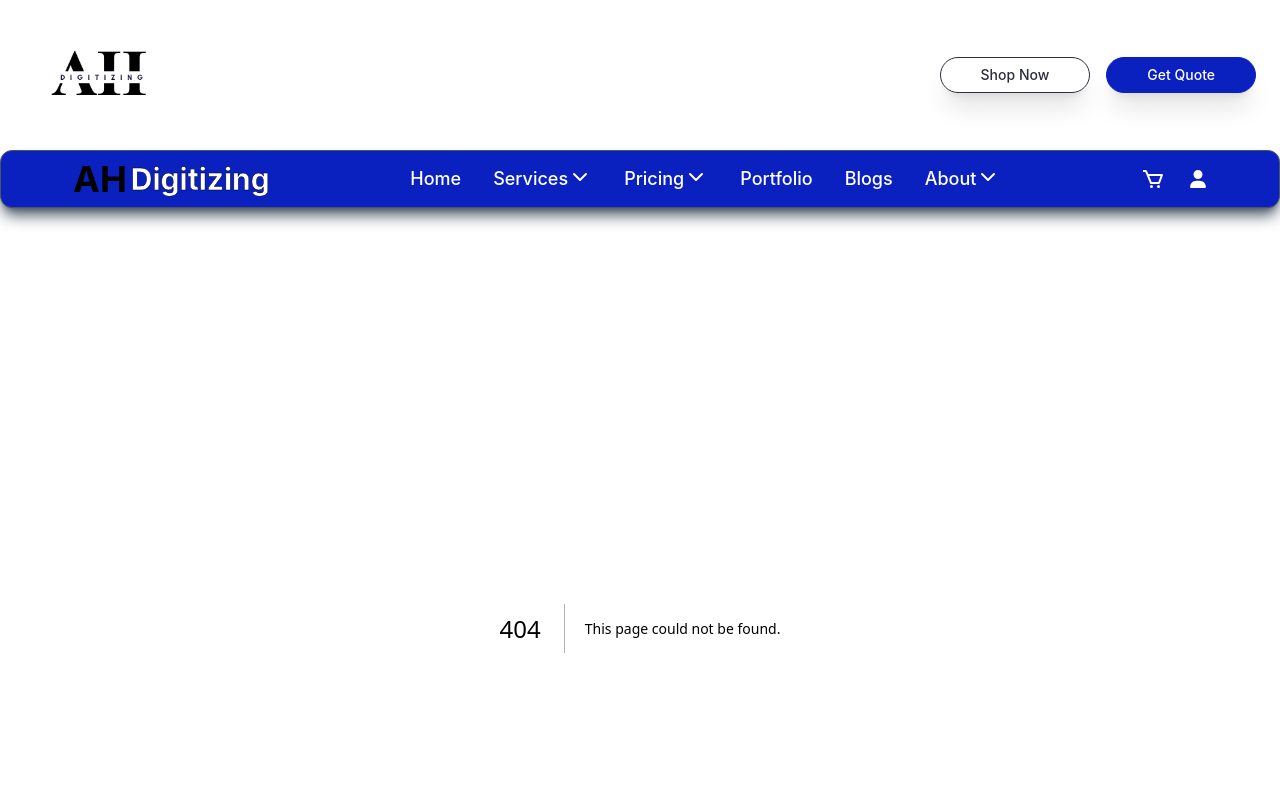
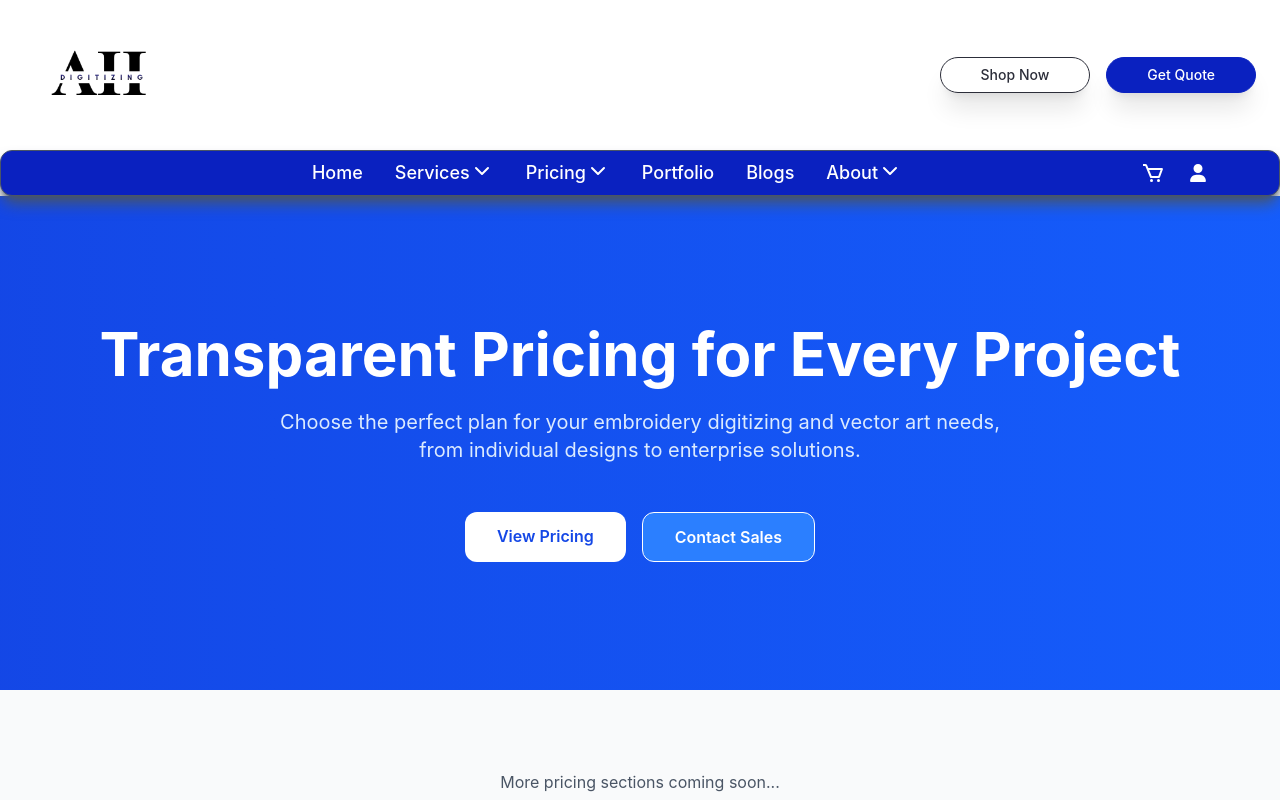
Before and after one commit to fourgoAgency/Ah-digitizing, a Next.js app: page /pricing in a window 1280 px wide. Before the commit this address had no page. Shown: the top 800 px of the page. Built offline with nearby package versions, Linux system fonts and the light colour scheme.

Commit message:
feat(Pricing): add PricingPage and Hero component for transparent pricing display

```diff
--- /dev/null
+++ b/app/pricing/page.tsx
@@ -0,0 +1,20 @@
+"use client";
+
+import React from "react";
+import Hero from "@/components/pricing/Hero";
+
+export default function PricingPage() {
+  return (
+    <div className="min-h-screen bg-gray-50">
+      <Hero />
+      {/* Additional pricing sections can be added here */}
+      <section className="py-20 px-6">
+        <div className="max-w-7xl mx-auto">
+          <div className="text-center">
+            <p className="text-gray-600">More pricing sections coming soon...</p>
+          </div>
+        </div>
+      </section>
+    </div>
+  );
+}
--- a/components/Header.tsx
+++ b/components/Header.tsx
@@ -16,6 +16,8 @@ import {
 import { ChevronDown, Menu } from "lucide-react";
 import { PiCarThin } from "react-icons/pi";
 import { BiCart } from "react-icons/bi";
+import { useEffect } from "react";
+import { motion, AnimatePresence } from "framer-motion";
 
 /* ================= TOP NAVBAR ================= */
 function TopNavbar() {
@@ -54,14 +56,54 @@ const rasterToVectorItems = [
   { label: "Color Separation", href: "/services/raster-to-vector/color-separation" },
 ];
 
-function DesktopMenu() {
+function DesktopMenu({ isSticky }: { isSticky: boolean }) {
   return (
-    <nav className="hidden p-2 px-18 rounded-lg border border-gray-600 shadow-lg shadow-gray-600 bg-primary w-full md:flex  justify-items-center gap-8 text-lg font-medium text-left justify-between text-white">
-      <Link href="/" className="flex items-center gap-1 text-3xl">
-        <p className="font-bold text-black text-4xl">AH </p>
-        {/* <span className="font-bold bg-linear-to-br from-primary to-black bg-clip-text text-transparent">Digitizing</span> */}
-        <p className="font-bold" style={{ WebkitTextStroke: '0.4px black' }}>Digitizing</p>
-      </Link>
+    <motion.nav
+  animate={{
+    scale: isSticky ? 0.9999 : 1,
+    marginLeft: isSticky ? "1rem" : "0rem",
+    marginRight: isSticky ? "1rem" : "0rem",
+  }}
+  transition={{ duration: 0.25, ease: "easeOut" }}
+  className={`
+    p-2 px-18
+    rounded-lg
+    bg-primary
+    border border-gray-600
+    shadow-lg shadow-gray-600
+    w-full
+    md:flex
+    justify-between
+    gap-8
+    text-lg
+    font-medium
+    text-white
+  `}
+>
+
+      <AnimatePresence>
+        {isSticky && (
+          <motion.div
+            initial={{ opacity: 0, y: -20 }}
+            animate={{ opacity: 1, y: 0 }}
+            exit={{ opacity: 0, y: -20 }}
+            transition={{ duration: 0.3, ease: "easeOut" }}
+          >
+            <Link href="/" className="flex items-center gap-1 text-3xl">
+              <p className="font-bold text-black text-4xl">AH</p>
+              <p
+                className="font-bold"
+                style={{ WebkitTextStroke: "0.4px black" }}
+              >
+                Digitizing
+              </p>
+            </Link>
+          </motion.div>
+        )}
+      </AnimatePresence>
+        {
+          isSticky ? null : <div className="flex items-center gap-2"/>
+        }
       <div className="flex items-center justify-between gap-8">
         <Link href="/">Home</Link>
 
@@ -183,7 +225,7 @@ function DesktopMenu() {
           <FaUser />
         </Link>
       </div>
-    </nav>
+    </motion.nav>
   );
 }
 
@@ -317,7 +359,16 @@ function MobileMenu() {
 /* ================= MAIN HEADER ================= */
 export default function Header() {
   const [hoveredButton, setHoveredButton] = useState<'shop' | 'quote' | null>(null);
+  const [isSticky, setIsSticky] = useState(false);
 
+  useEffect(() => {
+    const handleScroll = () => {
+      setIsSticky(window.scrollY > 120);
+    };
+
+    window.addEventListener("scroll", handleScroll);
+    return () => window.removeEventListener("scroll", handleScroll);
+  }, []);
   return (
     <>
       {/* <TopNavbar /> */}
@@ -360,9 +411,11 @@ export default function Header() {
         {/* ===== SECOND ROW (DESKTOP MENU) ===== */}
 
       </header>
-      <div className="hidden md:flex justify-center mb-5 items-center sticky top-0 z-50 ">
-        <DesktopMenu />
+
+      <div className="hidden md:flex sticky top-0 z-50 justify-center">
+        <DesktopMenu isSticky={isSticky} />
       </div>
+
     </>
   );
 }
--- /dev/null
+++ b/components/pricing/Hero.tsx
@@ -0,0 +1,34 @@
+"use client";
+
+import Link from "next/link";
+
+export default function Hero() {
+  return (
+    <section className="w-full bg-linear-to-r from-blue-700 to-blue-600 py-32 px-6">
+      <div className="max-w-7xl mx-auto text-center">
+        <h1 className="text-5xl md:text-6xl font-bold text-white mb-6">
+          Transparent Pricing for Every Project
+        </h1>
+
+        <p className="text-lg md:text-xl text-blue-100 mb-12 max-w-3xl mx-auto">
+          Choose the perfect plan for your embroidery digitizing and vector art needs, from individual designs to enterprise solutions.
+        </p>
+
+        <div className="flex flex-col md:flex-row gap-4 justify-center">
+          <Link
+            href="#pricing"
+            className="inline-block px-8 py-3 bg-white text-blue-700 rounded-lg font-semibold hover:bg-gray-100 transition-colors"
+          >
+            View Pricing
+          </Link>
+          <Link
+            href="/contact-us"
+            className="inline-block px-8 py-3 bg-blue-500 text-white rounded-lg font-semibold hover:bg-blue-600 transition-colors border border-white"
+          >
+            Contact Sales
+          </Link>
+        </div>
+      </div>
+    </section>
+  );
+}
```
